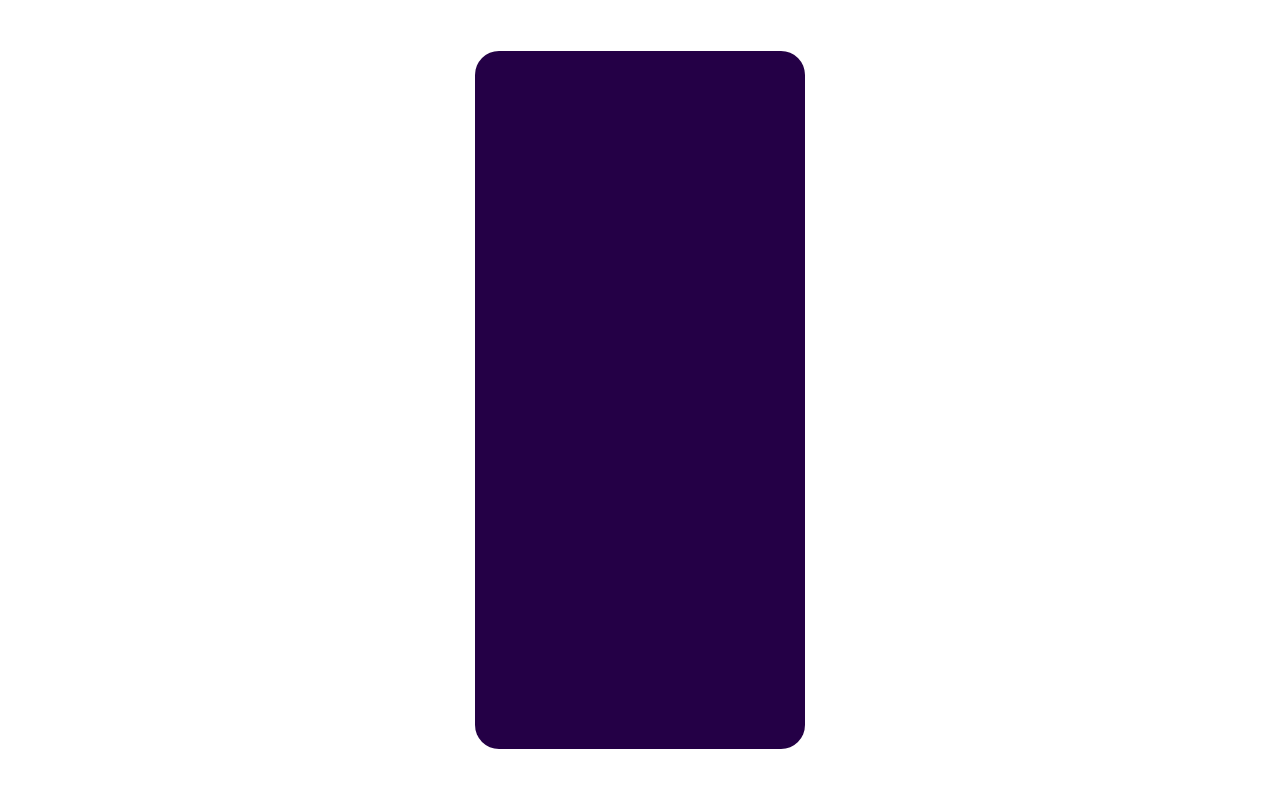
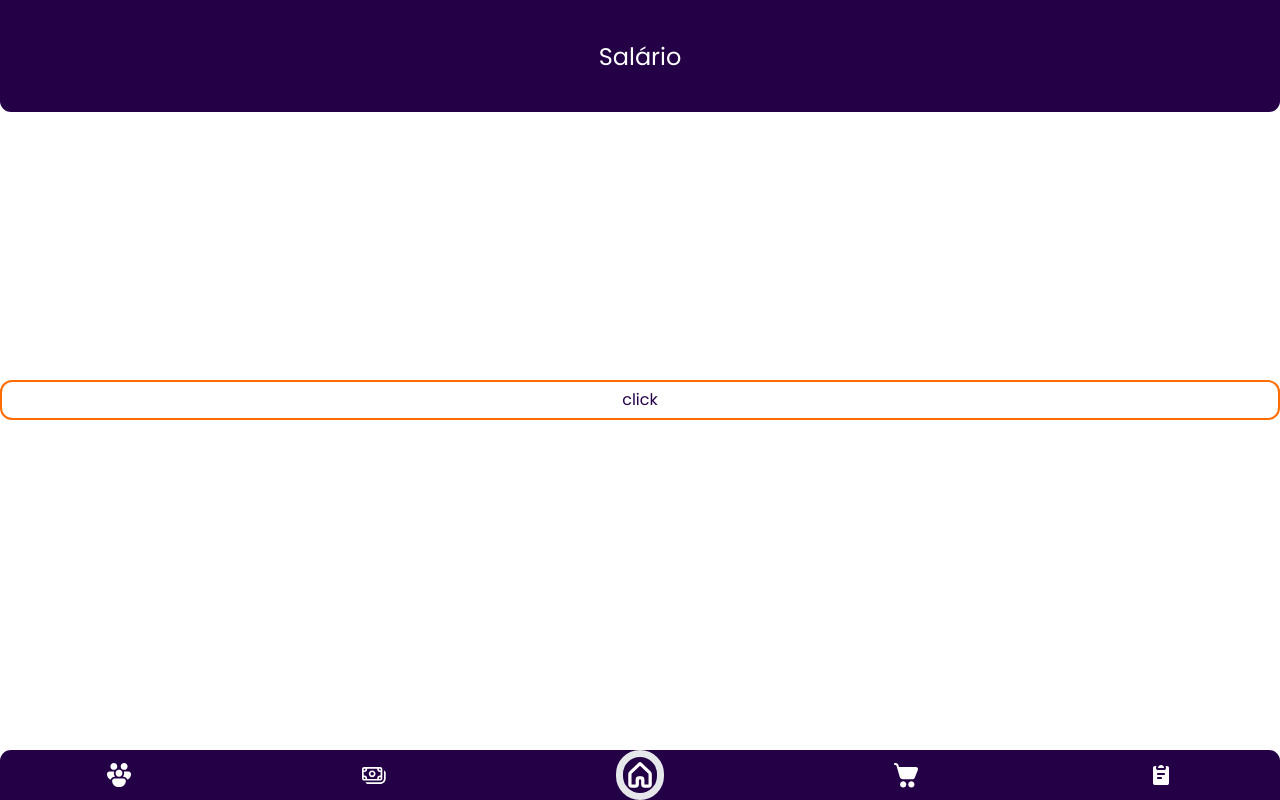
Before and after one commit to sergiofisio/projetoBufunfa-ceo, a React (Vite) app: page / in a window 1280 px wide. Built offline with nearby package versions, Linux system fonts and the light colour scheme.

Commit message:
feat: MenuBar and MenuTop components created

```diff
--- a/src/App.tsx
+++ b/src/App.tsx
@@ -1,8 +1,19 @@
+import { MenuBar } from "./components/MenuBar";
+import { MenuTop } from "./components/MenuTop";
+import Button from "./components/button/button";
+
 function App() {
+
+  function handlerTeste() {
+    console.log("Oi");
+  }
+
   return (
     <div className="w-screen h-screen bg-white flex items-center justify-center">
-      <div className="relative min-w-[20.625rem] min-h-[43.625rem] bg-purpleDark rounded-3xl flex items-center justify-center gap-3">
-      </div>
+      <MenuTop label="Salário" />
+      {/* <div className="relative min-w-[20.625rem] min-h-[43.625rem] bg-purple rounded-3xl flex items-center justify-center"></div> */}
+      <Button onClick={handlerTeste} text={"click"} color={"gold"} />
+      <MenuBar />
     </div>
   );
 }
--- /dev/null
+++ b/src/components/MenuBar/index.tsx
@@ -0,0 +1,20 @@
+import PeopleCommunty from "../../assets/icons/people.svg"
+import Money from "../../assets/icons/money.svg"
+import Cart from "../../assets/icons/cart.svg"
+import Tasks from "../../assets/icons/task.svg"
+import Home from "../../assets/icons/home.svg"
+
+export function MenuBar() {
+  return (
+    <div className="w-[100%] flex items-center justify-around fixed bottom-0 gap-4 rounded-t-[11px] bg-purpleDark text-white">
+      <img className="w-[24px]" src={PeopleCommunty} />
+      <img className="w-[24px]" src={Money} />
+      <div className="border-[7px] p-[5px] rounded-full">
+        <img className="w-[24px]" src={Home} />
+      </div>
+      <img className="w-[24px]" src={Cart} />
+      <img className="w-[24px]" src={Tasks} />
+    </div>
+
+  )
+}
--- /dev/null
+++ b/src/components/MenuTop/index.tsx
@@ -0,0 +1,11 @@
+interface MenuTopProps {
+  label: string
+}
+
+export function MenuTop({ label }: MenuTopProps) {
+  return (
+    <div className="flex fixed top-0 w-screen justify-center rounded-b-[11px] bg-purpleDark">
+      <span className="mb-[38.5px] mt-[38.5px] text-subTitle text-white">{label}</span>
+    </div>
+  )
+}
```
